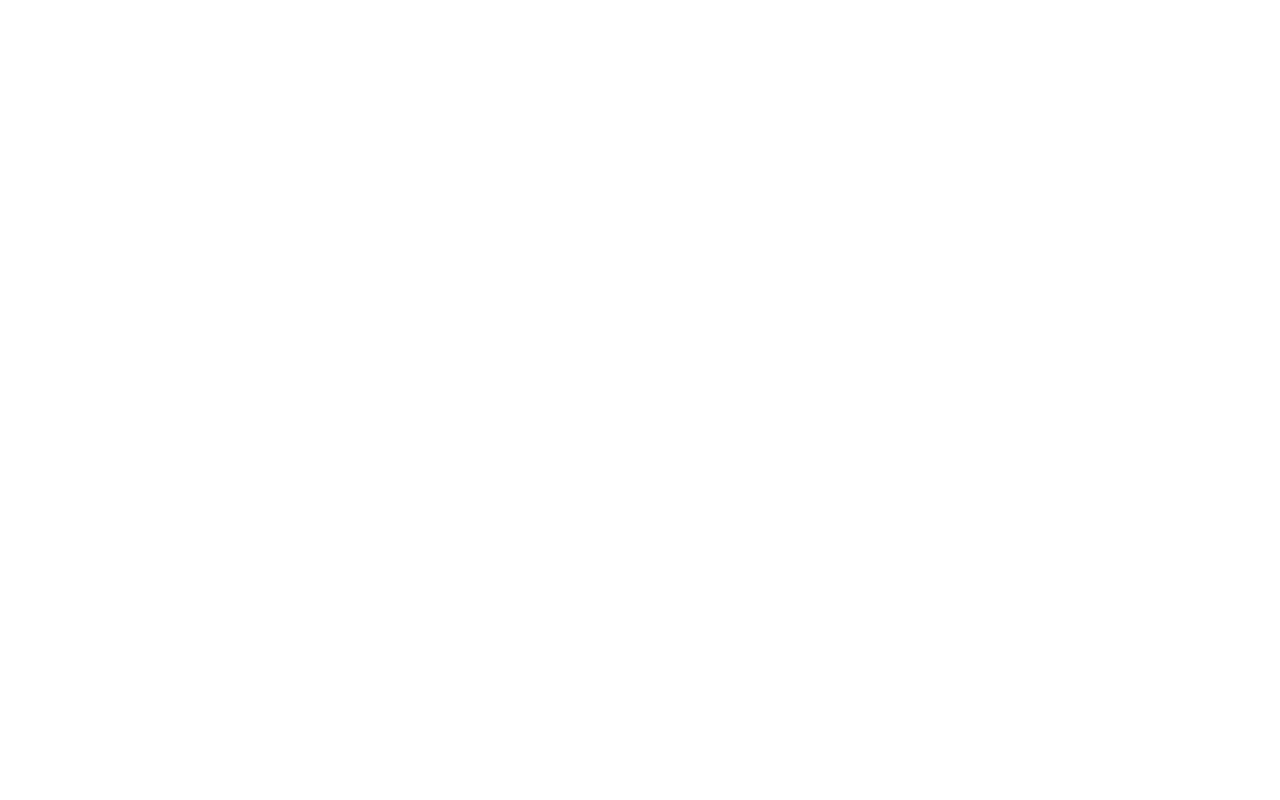
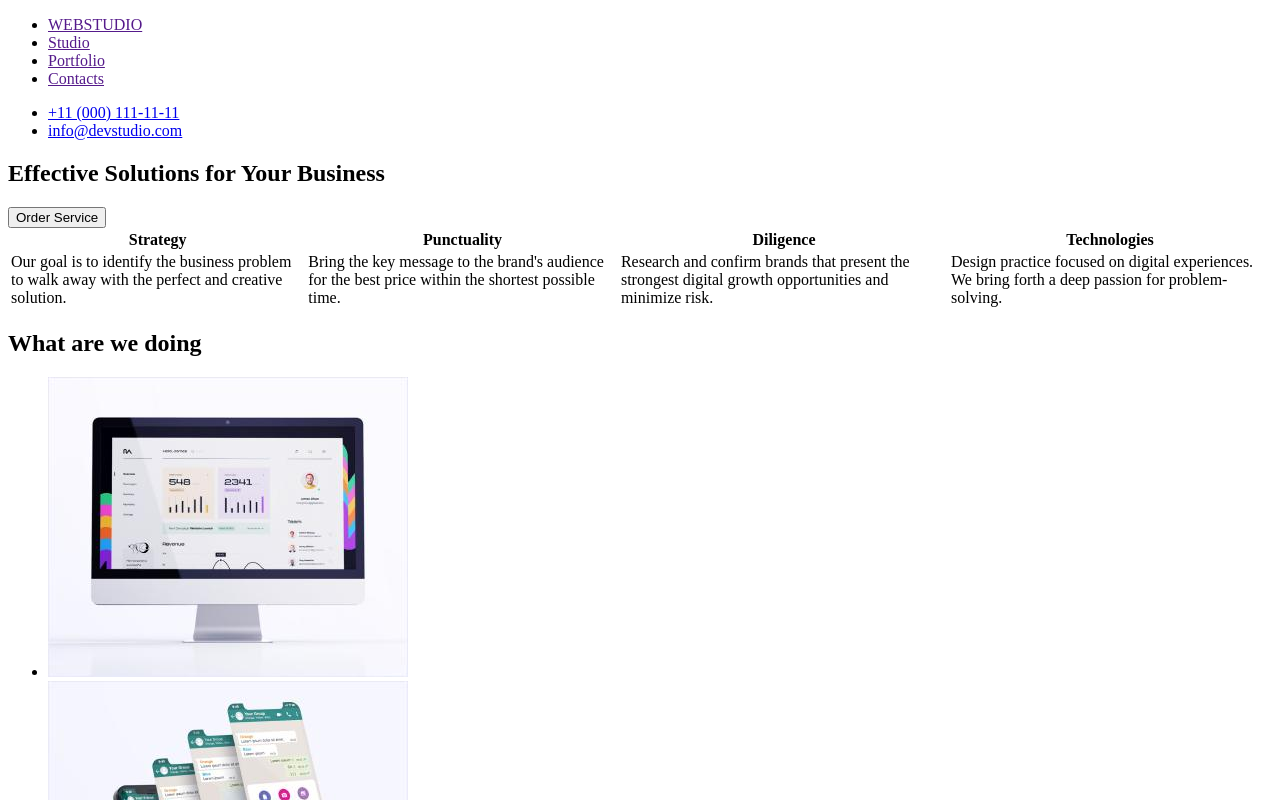
Before and after one commit to NikaDelva/goit-markup-hw-01, a plain HTML site: page index.html in a window 1280 px wide. Shown: the top 800 px of the page. Drawn offline with Linux system fonts and the light colour scheme.

Commit message:
html-markup

```diff
--- a/index.html
+++ b/index.html
@@ -4,9 +4,104 @@
     <meta charset="UTF-8">
     <meta http-equiv="X-UA-Compatible" content="IE=edge">
     <meta name="viewport" content="width=device-width, initial-scale=1.0">
-    <title>Document</title>
+    <title>Webstudio</title>
 </head>
 <body>
+    <header>
+        <nav>
+            <ul>
+                <li>
+                    <a href="">WEBSTUDIO</a>
+                </li>
+                <li>
+                    <a href="">Studio</a>
+                </li>
+                <li>
+                    <a href="">Portfolio</a>
+                </li>
+                <li>
+                    <a href="">Contacts</a>
+                </li>
+            </ul>
+        </nav>
+        <ul>
+            <li>
+                <a href="tel:+110001111111">+11 (000) 111-11-11</a>
+            </li>
+            <li>
+                <a href="mailto:info@devstudio.com">info@devstudio.com</a>
+            </li>
+        </ul>
+    </header>
+
+    <main>
+        <section>
+            <h1>Effective Solutions
+            for Your Business</h1>
+            <button type="button">Order Service</button>
+        </section>
+        <section>
+            <h2 hidden>About Us</h2>
+            <table>
+                <tr>
+                    <th>Strategy</th>
+                    <th>Punctuality</th>
+                    <th>Diligence</th>
+                    <th>Technologies</th>
+                </tr>
+                <tr>
+                <td>Our goal is to identify the business
+                problem to walk away with the perfect and creative solution.</td>
+                <td>Bring the key message to the brand's audience for the best price within the shortest possible time.</td>
+                <td>Research and confirm brands that present the strongest digital growth opportunities and minimize risk.</td>
+                <td>Design practice focused on digital experiences. We bring forth a deep passion for problem-solving.</td>
+                </tr>
+            </table>
+        </section>
+        <section>
+            <h2>What are we doing</h2>
+            <ul>
+                <li>
+                    <img src="img/general/img-1.jpg" alt="Sites development" width="360px" height="300px">
+                </li>
+                <li>
+                    <img src="img/general/img-2.jpg" alt="Apps development" width="360px" height="300px">
+                </li>
+                <li>
+                    <img src="img/general/img-3.jpg" alt="Target advertisement" width="360px" height="300px">
+                </li>
+            </ul>
+        </section>
+        <section>
+            <ul>
+                <li>
+                    <img src="img/employees/img_mark_guerrero.jpg" alt="Mark Guerrero" width="264px" height="260px">
+                    <h3>Mark Guerrero</h3>
+                    <p>Product Designer</p>
+                </li>
+                <li>
+                    <img src="img/employees/img_tom_ford.jpg" alt="Tom Ford" width="264px" height="260px">
+                    <h3>Tom Ford</h3>
+                    <p>Frontend Developer</p>
+                </li>
+                <li>
+                    <img src="img/employees/img_camila_garcia.jpg" alt="Camila Garcia" width="264px" height="260px">
+                    <h3>Camila Garcia</h3>
+                    <p>Marketing</p>
+                </li>
+                <li>
+                    <img src="img/employees/img_daniel_wilson.jpg" alt="Daniel Wilson" width="264px" height="260px">
+                    <h3>Daniel Wilson</h3>
+                    <p>UI Designer</p>
+                </li>
+            </ul>
+        </section>
+    </main>
+
+    <footer>
+        <a href="">WEBSTUDIO</a>
+        <p>Increase the flow of customers and sales for your business with digital marketing & growth solutions.</p>
+    </footer>
 
 </body>
 </html>
```
Also changed, not shown: img/employees/img_camila_garcia.jpg (added), img/employees/img_daniel_wilson.jpg (added), img/employees/img_mark_guerrero.jpg (added), img/employees/img_tom_ford.jpg (added), img/general/img-1.jpg (added), img/general/img-2.jpg (added), img/general/img-3.jpg (added).
